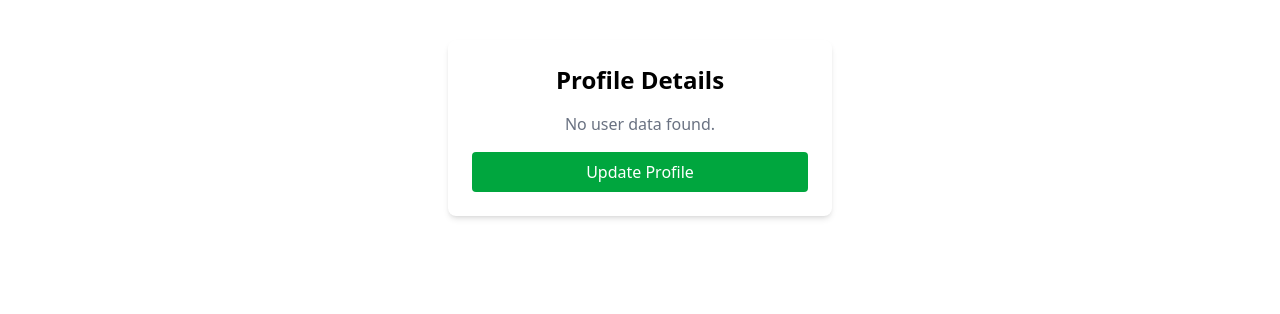
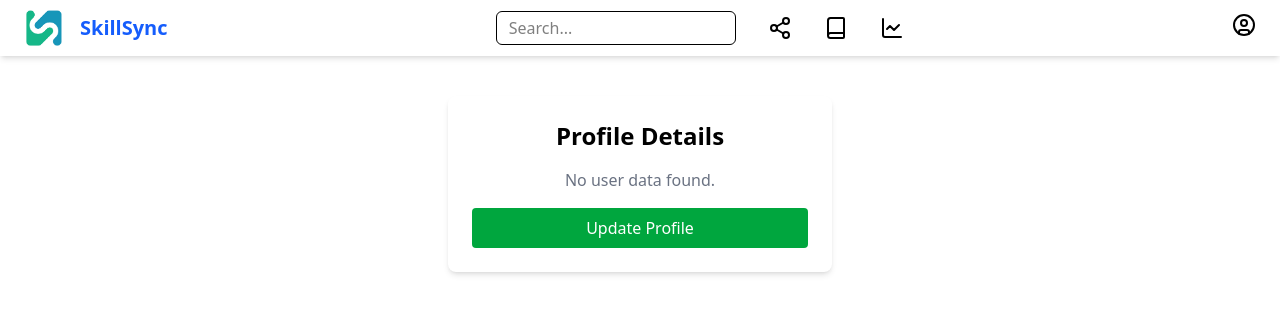
Before and after one commit to enithHassa/Skillsync-Coding, a React (Vite) app in the folder frontend/: page /profile in a window 1280 px wide. Shown: the top 314 px of the page. Built offline with nearby package versions, Linux system fonts and the light colour scheme.

Commit message:
Adding Navbar
Added a navbar with icons to direct separate pages

```diff
--- a/frontend/src/App.jsx
+++ b/frontend/src/App.jsx
@@ -17,6 +17,7 @@ function App() {
         <Route path="/profile" element={<Profile />} />
         <Route path="/update" element={<EditProfile />} />
         <Route path="/logout" element={<Logout />} />
+
       </Routes>
       <ToastContainer position="top-center" autoClose={3000} hideProgressBar={false} />
     </>
--- /dev/null
+++ b/frontend/src/components/main-main/Navbar.jsx
@@ -0,0 +1,139 @@
+import { useState } from 'react';
+import { useNavigate } from 'react-router-dom';
+import {
+  Share2,
+  Book,
+  LineChart,
+  UserCircle,
+  LogOut,
+  User,
+  X
+} from 'lucide-react';
+import logo from '../../assets/skillsync-logo.png';
+
+export default function Navbar() {
+  const navigate = useNavigate();
+  const [dropdownOpen, setDropdownOpen] = useState(false);
+  const [sidebarOpen, setSidebarOpen] = useState(false);
+
+  const handleLogout = () => {
+    localStorage.removeItem('user');
+    navigate('/');
+  };
+
+  const toggleDropdown = () => setDropdownOpen(!dropdownOpen);
+  const toggleSidebar = () => setSidebarOpen(!sidebarOpen);
+
+  return (
+    <div className="relative">
+      {/* Navbar */}
+      <nav className="flex items-center justify-between bg-white px-6 py-2 shadow-md w-full z-50 relative">
+        {/* Left: Logo & SkillSync */}
+        <div className="flex items-center space-x-4">
+          <img
+            src={logo}
+            alt="SkillSync Logo"
+            className="h-10 w-10 cursor-pointer"
+            onClick={toggleSidebar}
+          />
+          <h1
+            className="text-xl font-bold text-blue-600 cursor-pointer"
+            onClick={() => navigate('/home')}
+          >
+            SkillSync
+          </h1>
+        </div>
+
+        {/* Center: Search and Icons */}
+        <div className="flex items-center space-x-8">
+          <input
+            type="text"
+            placeholder="Search..."
+            className="px-3 py-1 border border-black rounded-md w-60 focus:outline-none focus:ring-2 focus:ring-blue-400"
+          />
+          <div className="relative group flex items-center">
+            <button onClick={() => navigate('/skills')} className="hover:text-blue-600">
+              <Share2 className="w-6 h-6 text-black" />
+            </button>
+            <span className="absolute top-full mt-1 px-2 py-0.5 text-sm text-white bg-black rounded shadow-lg opacity-0 group-hover:opacity-100 transition-opacity z-10 whitespace-nowrap">
+              Skill Posts
+            </span>
+          </div>
+
+          <div className="relative group flex items-center">
+            <button onClick={() => navigate('/plans')} className="hover:text-blue-600">
+              <Book className="w-6 h-6 text-black" />
+            </button>
+            <span className="absolute top-full mt-1 px-2 py-0.5 text-sm text-white bg-black rounded shadow-lg opacity-0 group-hover:opacity-100 transition-opacity z-10 whitespace-nowrap">
+              Learning Plans
+            </span>
+          </div>
+
+          <div className="relative group flex items-center">
+            <button onClick={() => navigate('/progress')} className="hover:text-blue-600">
+              <LineChart className="w-6 h-6 text-black" />
+            </button>
+            <span className="absolute top-full mt-1 px-2 py-0.5 text-sm text-white bg-black rounded shadow-lg opacity-0 group-hover:opacity-100 transition-opacity z-10 whitespace-nowrap">
+              Learning Progress
+            </span>
+          </div>
+        </div>
+
+        {/* Right: Profile dropdown */}
+        <div className="relative">
+          <button onClick={toggleDropdown}>
+            <UserCircle className="w-6 h-6 text-black hover:text-blue-600 transition-colors" />
+          </button>
+
+          {dropdownOpen && (
+            <div className="absolute right-0 mt-2 w-44 bg-white border rounded shadow-lg z-50">
+              <button
+                onClick={() => navigate('/profile')}
+                className="w-full text-left px-4 py-2 hover:bg-gray-100"
+              >
+                <div className="flex items-center gap-2">
+                  <User className="w-4 h-4" />
+                  View Profile
+                </div>
+              </button>
+              <button
+                onClick={() => navigate('/update')}
+                className="w-full text-left px-4 py-2 hover:bg-gray-100"
+              >
+                Update Profile
+              </button>
+              <button
+                onClick={handleLogout}
+                className="w-full text-left px-4 py-2 text-red-600 hover:bg-gray-100"
+              >
+                <div className="flex items-center gap-2">
+                  <LogOut className="w-4 h-4" />
+                  Logout
+                </div>
+              </button>
+            </div>
+          )}
+        </div>
+      </nav>
+
+      {/* Sidebar */}
+      {sidebarOpen && (
+        <div className="fixed top-0 left-0 w-64 h-full bg-blue-100 shadow-lg p-4 z-40 transition-transform duration-300 ease-in-out">
+          <h2 className="text-xl font-bold mb-4">Menu</h2>
+          <ul className="space-y-4">
+            <li className="cursor-pointer hover:text-blue-700">Dashboard</li>
+            <li className="cursor-pointer hover:text-blue-700">My Posts</li>
+            <li className="cursor-pointer hover:text-blue-700">Settings</li>
+            <li className="cursor-pointer hover:text-blue-700">Help</li>
+          </ul>
+          <button
+            className="absolute top-2 right-2 text-gray-600 hover:text-gray-900"
+            onClick={toggleSidebar}
+          >
+            <X className="w-5 h-5" />
+          </button>
+        </div>
+      )}
+    </div>
+  );
+}
--- a/frontend/src/components/users/Profile.jsx
+++ b/frontend/src/components/users/Profile.jsx
@@ -1,5 +1,6 @@
 import { useNavigate } from 'react-router-dom';
 import { useEffect, useState } from 'react';
+import Navbar from '../main-main/Navbar';
 
 export default function Profile() {
   const [user, setUser] = useState(null);
@@ -24,6 +25,8 @@ export default function Profile() {
   }, []);
 
   return (
+    <>
+    <Navbar />
     <div className="flex justify-center mt-10">
       <div className="bg-white p-6 rounded-lg shadow-md w-96">
         <h2 className="text-2xl font-bold mb-4 text-center">Profile Details</h2>
@@ -46,5 +49,6 @@ export default function Profile() {
         </button>
       </div>
     </div>
+    </>
   );
 }
```
Also changed, not shown: frontend/src/assets/skillsync-logo.png (added).
